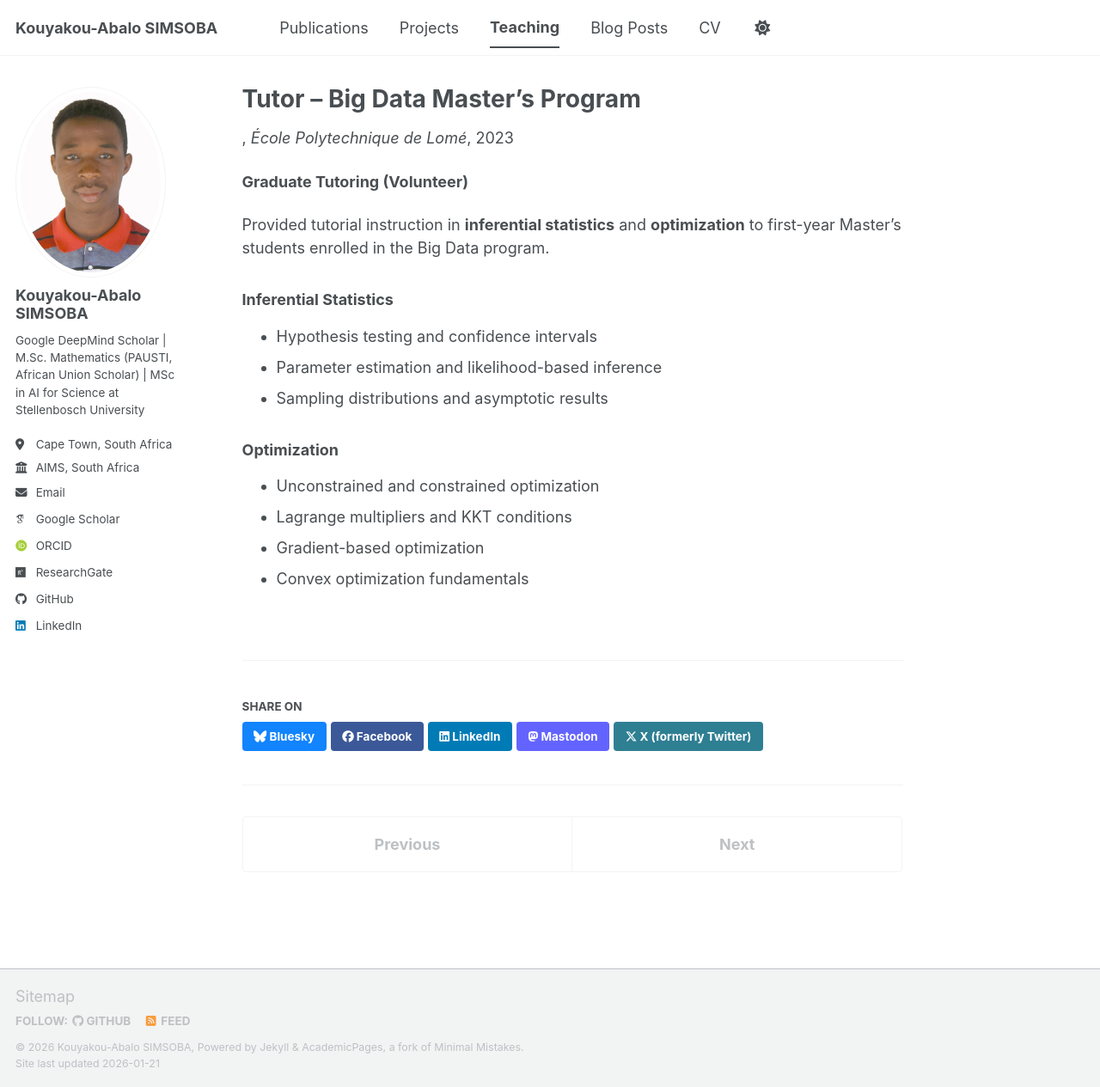
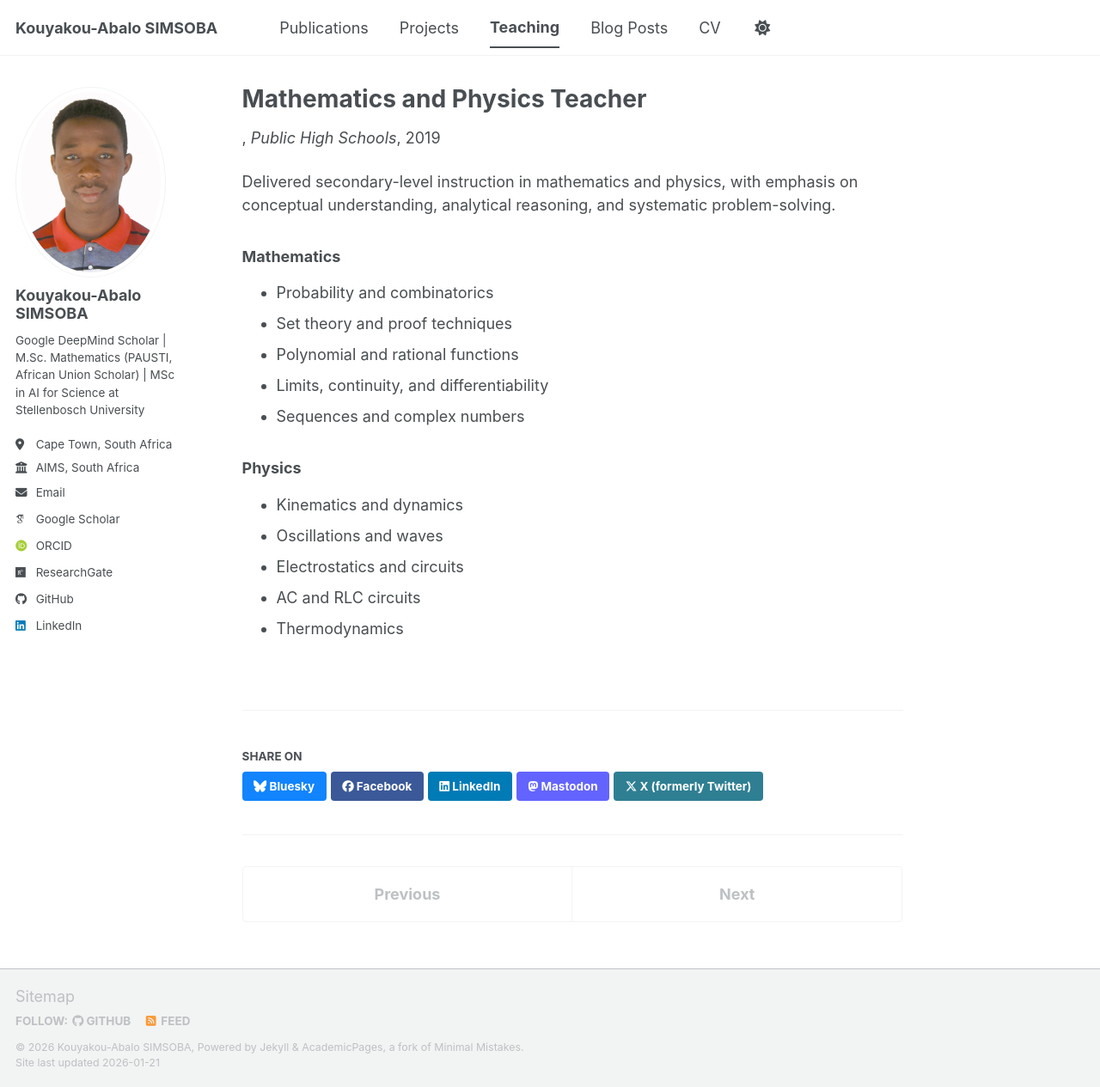
Before and after one commit to simsoba-research/simsoba-research.github.io, a Jekyll site: the page built from _teaching/2014-spring-teaching-1.md, in a window 1280 px wide and 1265 px high. Shown: the whole window at 86% size. Built offline with Jekyll 4.4.1, drawn with Linux system fonts in a browser that asks for light colours; some web fonts are replaced; a script bundle is joined from its source files by our own code; library files that are not in the unit come from our copies.

Commit message:
Update 2014-spring-teaching-1.md

```diff
--- a/_teaching/2014-spring-teaching-1.md
+++ b/_teaching/2014-spring-teaching-1.md
@@ -1,23 +1,24 @@
 ---
-title: "Tutor – Big Data Master’s Program"
+title: "Mathematics and Physics Teacher"
 collection: teaching
-venue: "École Polytechnique de Lomé"
-location: "Lomé, Togo"
-date: 2023-01-01
+venue: "Public High Schools"
+location: "Kara, Togo"
+date: 2019-01-01
 ---
 
-**Graduate Tutoring (Volunteer)**
+Delivered secondary-level instruction in mathematics and physics, with emphasis on
+conceptual understanding, analytical reasoning, and systematic problem-solving.
 
-Provided tutorial instruction in **inferential statistics** and **optimization**
-to first-year Master’s students enrolled in the Big Data program.
+### Mathematics
+- Probability and combinatorics
+- Set theory and proof techniques
+- Polynomial and rational functions
+- Limits, continuity, and differentiability
+- Sequences and complex numbers
 
-### Inferential Statistics
-- Hypothesis testing and confidence intervals
-- Parameter estimation and likelihood-based inference
-- Sampling distributions and asymptotic results
-
-### Optimization
-- Unconstrained and constrained optimization
-- Lagrange multipliers and KKT conditions
-- Gradient-based optimization
-- Convex optimization fundamentals
+### Physics
+- Kinematics and dynamics
+- Oscillations and waves
+- Electrostatics and circuits
+- AC and RLC circuits
+- Thermodynamics
```
